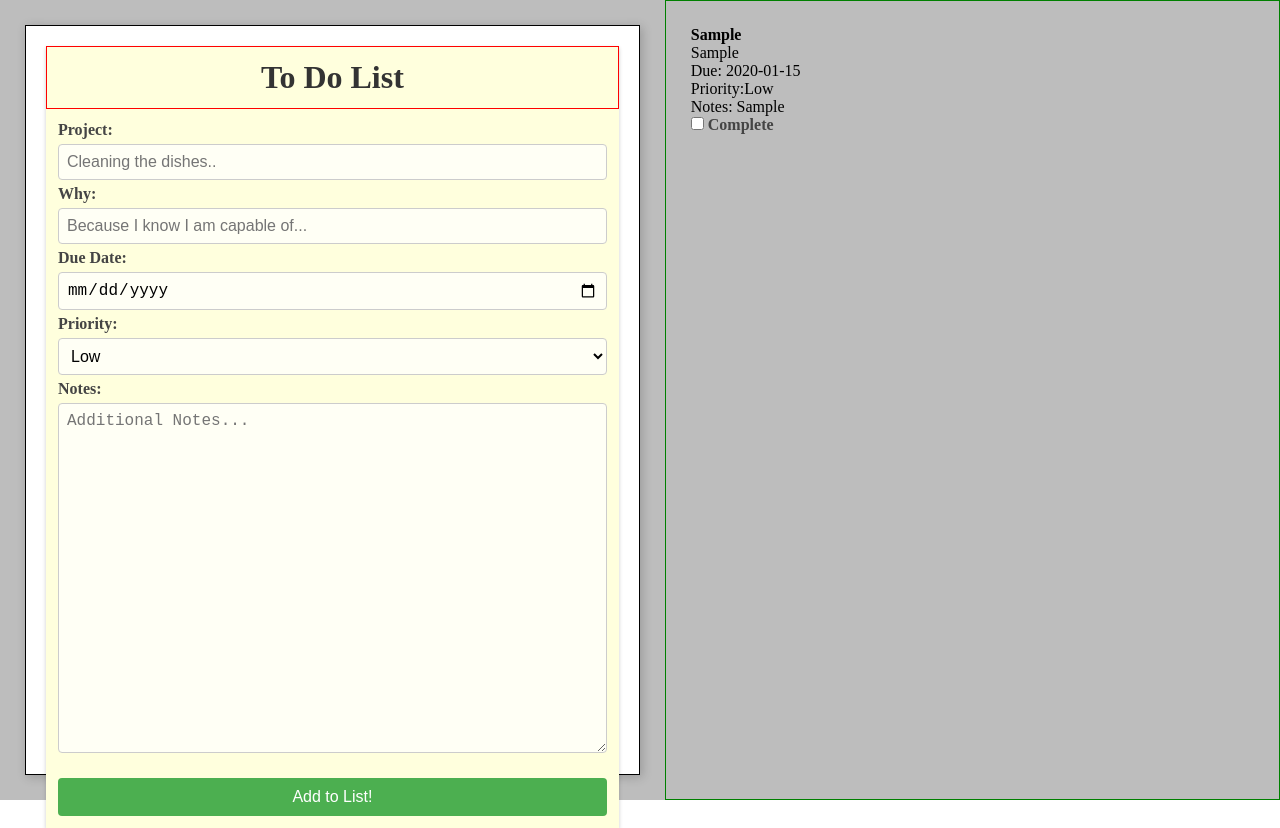
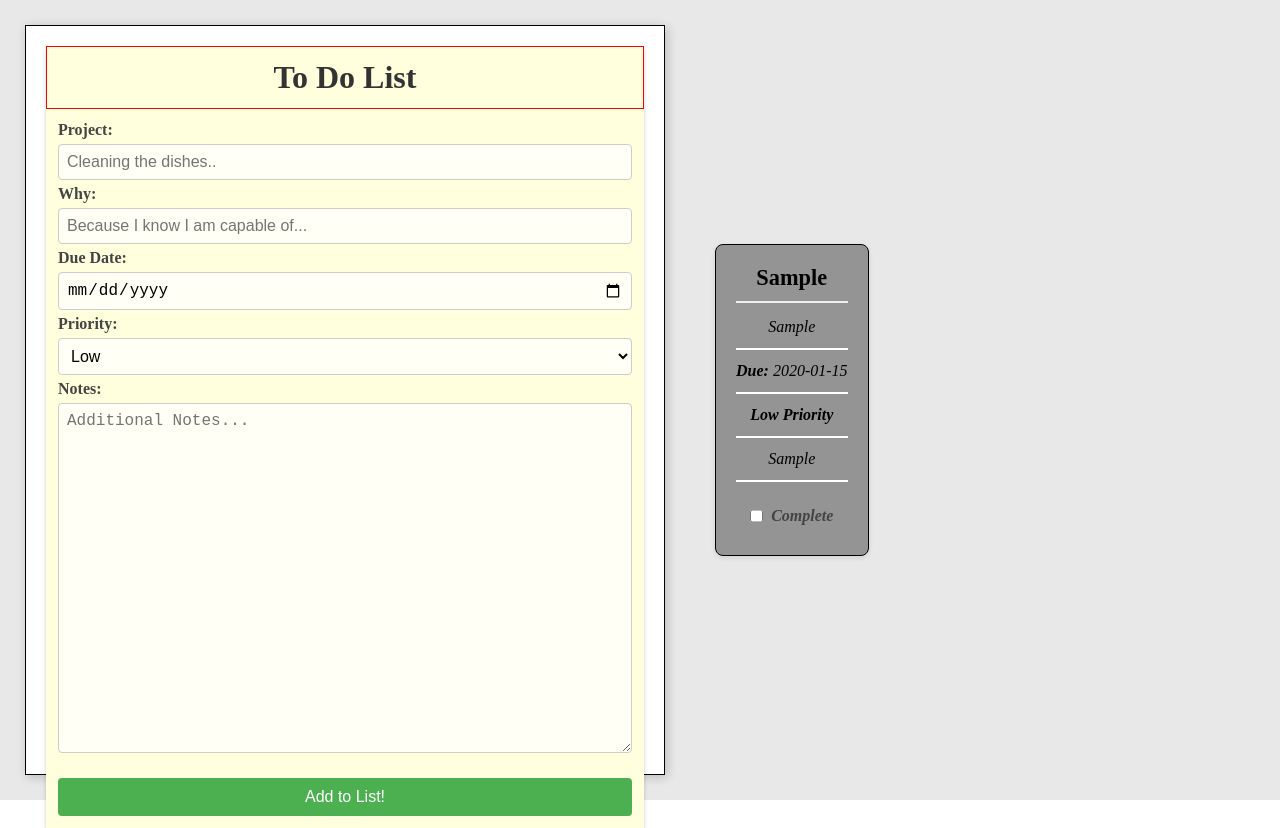
Before and after one commit to CrispysCode/to-do-list, a website built with webpack: page src/template.html in a window 1280 px wide. Both pictures are taken after typing "Sample", "Sample", "2020-01-15", "Sample" into the empty fields and a click on the button "Add to List!". Built offline with nearby package versions, Linux system fonts and the light colour scheme.

Commit message:
styled the right side with flex, and now have a basic to-do app

```diff
--- a/src/index.js
+++ b/src/index.js
@@ -1,6 +1,6 @@
 import "./styles.css";
 import { greeting } from "./modules/startModule.js";
-import { formGenerator } from "./modules/formGenerator.js";
+import { formGenerator, loadProjects } from "./modules/formGenerator.js";
 //import anyImage from "./image.png";
 //const image = document.createElement("img");
 // image.src = anyImage;
@@ -9,3 +9,4 @@ import { formGenerator } from "./modules/formGenerator.js";
 console.log(greeting);
 
 formGenerator();
+loadProjects();
--- a/src/modules/formGenerator.js
+++ b/src/modules/formGenerator.js
@@ -96,12 +96,24 @@ export function formGenerator() {
             dueDate: date.value,
             priority: priority.value,
             notes: notes.value,
-            status: status.checked
+            status: false
         };
+        const incompleteProjects = JSON.parse(localStorage.getItem("projects")) || [];
+        incompleteProjects.push(projectData);
+        localStorage.setItem("projects", JSON.stringify(incompleteProjects));
 
         const projectBox = projectDisplay(projectData);
         rightContainer.appendChild(projectBox);
         form.reset();
 
-    })
+    });
 }
+
+export function loadProjects() {
+    const rightContainer = document.querySelector(".right-container");
+    const projects = JSON.parse(localStorage.getItem("projects")) || [];
+projects.forEach(projectData => {
+    const projectBox = projectDisplay(projectData);
+    rightContainer.appendChild(projectBox);
+});
+}
--- a/src/modules/projectDisplay.js
+++ b/src/modules/projectDisplay.js
@@ -5,10 +5,10 @@ export function projectDisplay(projectData) {
     projectBox.innerHTML =
       `
         <h3>${projectData.title}</h3>
-        <p>${projectData.description}</p>
-        <p>Due: ${projectData.dueDate}</p>
-        <p>Priority:${projectData.priority}</p>
-        <p>Notes: ${projectData.notes}</p>
+        <p><em>${projectData.description}<em></p>
+        <p><strong>Due:</strong> ${projectData.dueDate}</p>
+       <p><strong>${projectData.priority} Priority</strong></p>
+        <p class=".notes-right">${projectData.notes}</p>
         <div class="status-container">
           <label>
             <input type="checkbox"
@@ -18,5 +18,15 @@ export function projectDisplay(projectData) {
         </div>
         `;
 
+        const checkbox = projectBox.querySelector("input[type='checkbox']");
+        checkbox.addEventListener("change", (e) => {
+          if (e.target.checked) {
+            projectBox.remove();
+            const projects = JSON.parse(localStorage.getItem("projects")) || [];
+            const updatedProjects = projects.filter(project => project.id !== projectData.id);
+            localStorage.setItem("projects", JSON.stringify(updatedProjects));
+          }
+        })
+
         return projectBox;
     }
--- a/src/styles.css
+++ b/src/styles.css
@@ -12,7 +12,7 @@
     display: flex;
     height: 100vh;
 
-    background-color: rgb(189, 189, 189);
+    background-color: rgb(233, 232, 232);
 }
 
 /*Left Side */
@@ -83,11 +83,49 @@ button {
 /*Right Side */
 
 .right-container {
-    width: 50%;
-    border: 1px solid green;
+    /* width: 50%; */
     display: flex;
     flex-wrap: wrap;
     gap: 20px;
     padding: 25px;
-    align-content: flex-start;
+    justify-content: center;
+    align-items: center;
 }
+
+.project-box {
+    border-radius: 8px;
+    border: 1px solid black;
+    background-color: rgb(148, 148, 148);
+    box-shadow: 0 2px 5px rgba(0, 0, 0, .1);
+    padding: 20px;
+    margin: 10px auto;
+    flex-basis: 100%;
+    text-align: center;
+
+}
+
+.project-box h3 {
+    font-size: 1.4em;
+    margin-bottom: 15px;
+    border-bottom: 2px solid #eee;
+    padding-bottom: 10px;
+
+}
+
+.project-box p {
+    margin: 12px 0;
+    border-bottom: 2px solid white;
+    padding-bottom: 12px;
+}
+
+.status-container {
+    padding-top: 10px;
+    margin-top: 15px;
+    margin-bottom: 10px;
+}
+
+.status-container label {
+    display: flex;
+    justify-content: center;
+    gap: 8px;
+}
```
